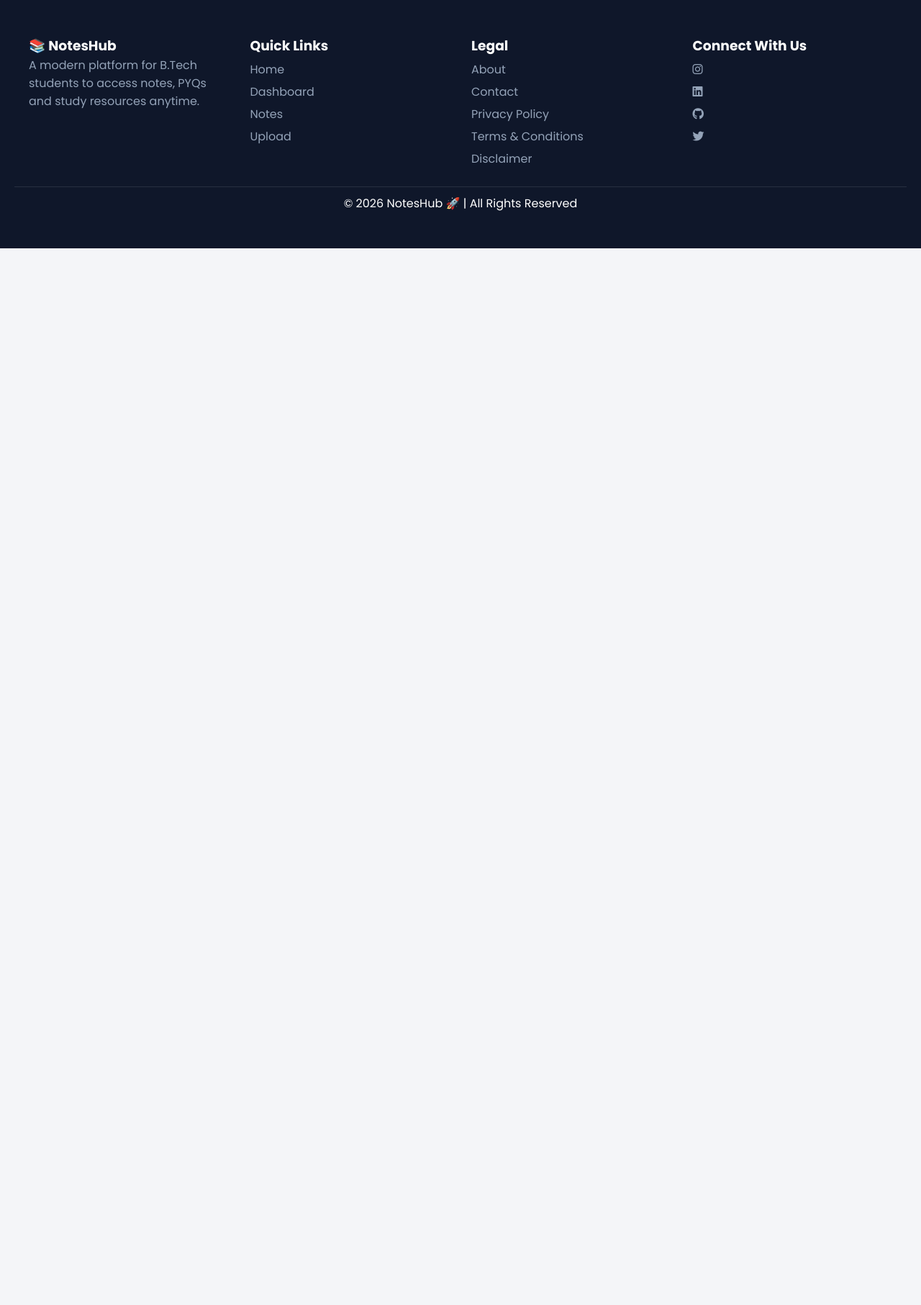
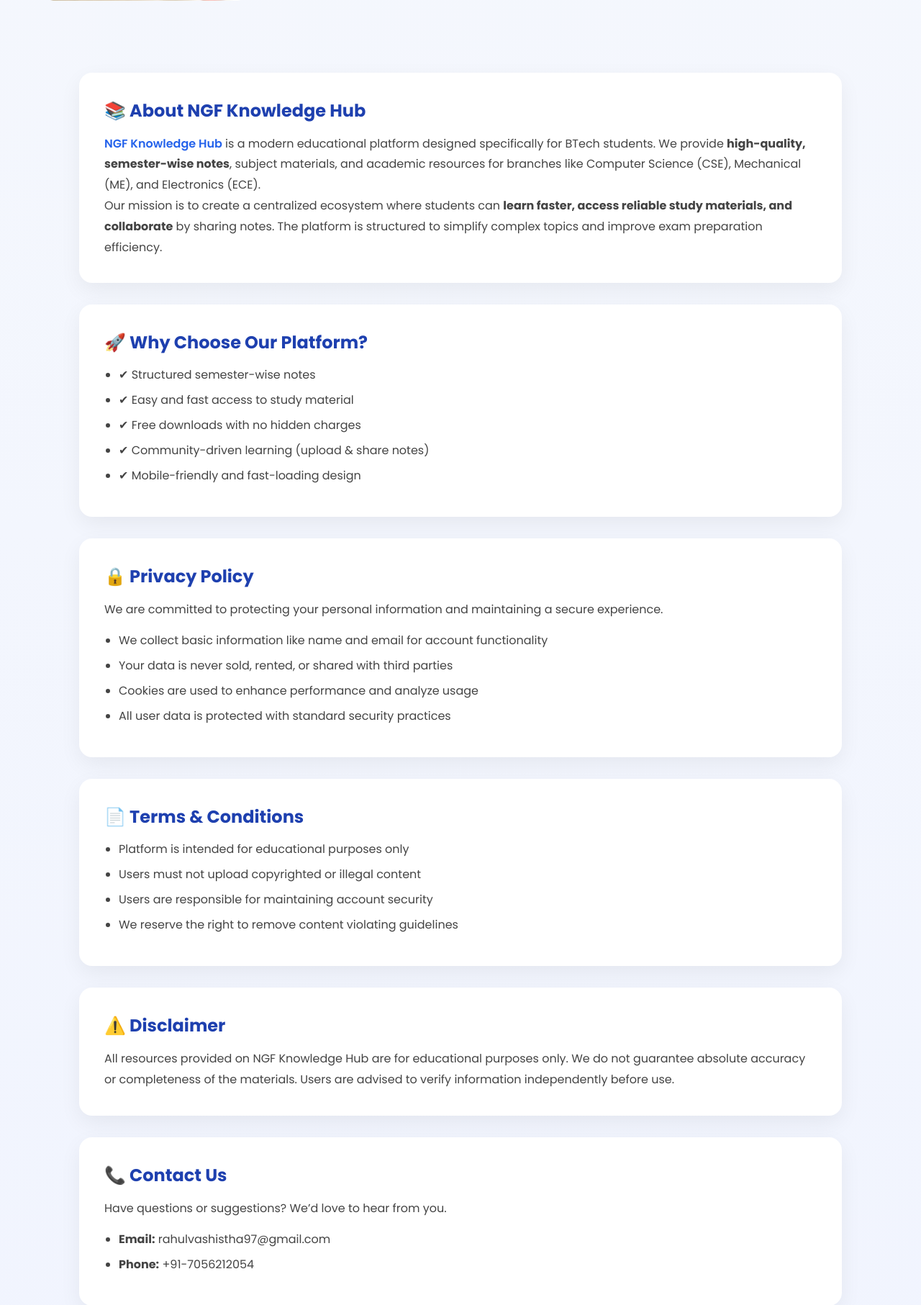
Before and after one commit to irahulvashisth01/ngf-knowledge-hub, a Flask app: page / in a window 1280 px wide. Shown: the part 2118-3931 px from the top of the page at 72% size. Before the commit the page ends 2463 px from the top, so only its background shows below. Run offline with Flask 3, Linux system fonts and the light colour scheme.

Commit message:
Updated project name and fixes

```diff
--- a/templates/index.html
+++ b/templates/index.html
@@ -3,8 +3,10 @@
 <head>
 
 <!-- GOOGLE ADSENSE -->
-<script async src="https://pagead2.googlesyndication.com/pagead/js/adsbygoogle.js?client=ca-pub-8868062641125071"
+<script async src="https://pagead2.googlesyndication.com/pagead/js/adsbygoogle.js?client=ca-pub-9251214893649855"
      crossorigin="anonymous"></script>
+
+<meta name="google-adsense-account" content="ca-pub-9251214893649855">
 
 <meta charset="UTF-8">
 <meta name="viewport" content="width=device-width, initial-scale=1.0">
@@ -384,6 +386,20 @@ body{
   </div>
 </div>
 
+<!-- ALL PAGES -->
+<section class="container">
+<h2>Explore All Pages</h2>
+<div class="grid">
+<a href="/" class="card">🏠 Home</a>
+<a href="/btech" class="card">📚 Notes</a>
+<a href="/upload" class="card">⬆ Upload</a>
+<a href="/about" class="card">ℹ About</a>
+<a href="/contact" class="card">📞 Contact</a>
+<a href="/privacy" class="card">🔒 Privacy</a>
+<a href="/terms" class="card">📄 Terms</a>
+</div>
+</section>
+
 <!-- STATS -->
 <section class="stats">
   <div class="stat-box"><h2>500+</h2><p>Notes</p></div>
@@ -408,6 +424,184 @@ body{
   </div>
 </section>
 
+<style>
+.section{
+  max-width:1100px;
+  margin:60px auto;
+  padding:0 20px;
+}
+
+.card-box{
+  background:#ffffff;
+  border-radius:18px;
+  padding:35px;
+  margin-bottom:30px;
+  box-shadow:0 10px 30px rgba(0,0,0,0.06);
+  transition:0.3s;
+}
+
+.card-box:hover{
+  transform:translateY(-5px);
+}
+
+.card-box h2{
+  color:#1e40af;
+  margin-bottom:15px;
+  font-size:24px;
+}
+
+.card-box p{
+  color:#444;
+  line-height:1.8;
+}
+
+.card-box ul{
+  margin-top:15px;
+  padding-left:20px;
+}
+
+.card-box li{
+  margin-bottom:10px;
+  color:#444;
+}
+
+.highlight{
+  color:#2563eb;
+  font-weight:600;
+}
+</style>
+
+
+<div class="section">
+
+<!-- ABOUT -->
+<div class="card-box">
+<h2>📚 About NGF Knowledge Hub</h2>
+<p>
+<span class="highlight">NGF Knowledge Hub</span> is a modern educational platform designed specifically for BTech students.
+We provide <b>high-quality, semester-wise notes</b>, subject materials, and academic resources for branches like
+Computer Science (CSE), Mechanical (ME), and Electronics (ECE).
+</p>
+
+<p>
+Our mission is to create a centralized ecosystem where students can
+<b>learn faster, access reliable study materials, and collaborate</b> by sharing notes.
+The platform is structured to simplify complex topics and improve exam preparation efficiency.
+</p>
+</div>
+
+
+<!-- WHY US -->
+<div class="card-box">
+<h2>🚀 Why Choose Our Platform?</h2>
+<ul>
+<li>✔ Structured semester-wise notes</li>
+<li>✔ Easy and fast access to study material</li>
+<li>✔ Free downloads with no hidden charges</li>
+<li>✔ Community-driven learning (upload & share notes)</li>
+<li>✔ Mobile-friendly and fast-loading design</li>
+</ul>
+</div>
+
+
+<!-- PRIVACY -->
+<div class="card-box">
+<h2>🔒 Privacy Policy</h2>
+<p>
+We are committed to protecting your personal information and maintaining a secure experience.
+</p>
+
+<ul>
+<li>We collect basic information like name and email for account functionality</li>
+<li>Your data is never sold, rented, or shared with third parties</li>
+<li>Cookies are used to enhance performance and analyze usage</li>
+<li>All user data is protected with standard security practices</li>
+</ul>
+</div>
+
+
+<!-- TERMS -->
+<div class="card-box">
+<h2>📄 Terms & Conditions</h2>
+<ul>
+<li>Platform is intended for educational purposes only</li>
+<li>Users must not upload copyrighted or illegal content</li>
+<li>Users are responsible for maintaining account security</li>
+<li>We reserve the right to remove content violating guidelines</li>
+</ul>
+</div>
+
+
+<!-- DISCLAIMER -->
+<div class="card-box">
+<h2>⚠️ Disclaimer</h2>
+<p>
+All resources provided on NGF Knowledge Hub are for educational purposes only.
+We do not guarantee absolute accuracy or completeness of the materials.
+Users are advised to verify information independently before use.
+</p>
+</div>
+
+
+<!-- CONTACT -->
+<div class="card-box">
+<h2>📞 Contact Us</h2>
+<p>
+Have questions or suggestions? We’d love to hear from you.
+</p>
+
+<ul>
+<li><b>Email:</b> rahulvashistha97@gmail.com</li>
+<li><b>Phone:</b> +91-7056212054</li>
+</ul>
+</div>
+
+
+<!-- FAQ -->
+<div class="card-box">
+<h2>❓ Frequently Asked Questions</h2>
+<ul>
+<li><b>Are notes free?</b> Yes, all notes are completely free to download.</li>
+<li><b>Can I upload notes?</b> Yes, registered users can upload and share notes.</li>
+<li><b>Is login required?</b> Only for uploading content.</li>
+<li><b>Is the website mobile-friendly?</b> Yes, fully responsive design.</li>
+</ul>
+</div>
+
+
+<!-- HOW TO USE -->
+<div class="card-box">
+<h2>📘 How to Use NGF Knowledge Hub</h2>
+<ul>
+<li>Browse notes by subject or semester</li>
+<li>Download PDFs instantly</li>
+<li>Upload your notes and help others</li>
+<li>Stay updated with new content regularly</li>
+</ul>
+</div>
+
+
+<!-- SOCIAL PROOF -->
+<div class="card-box">
+<h2>💬 Student Feedback</h2>
+<p>
+Students across different branches trust NGF Knowledge Hub for reliable and easy-to-understand notes.
+Our platform continues to grow with contributions from learners like you.
+</p>
+</div>
+
+
+<!-- FINAL CTA -->
+<div class="card-box" style="text-align:center;">
+<h2>🚀 Start Learning Today</h2>
+<p>Explore notes and boost your academic performance.</p>
+<a href="/btech" style="background:#2563eb;color:white;padding:12px 20px;border-radius:8px;text-decoration:none;">
+Explore Notes
+</a>
+</div>
+
+</div>
+
 <!-- FEATURES -->
 <section class="features">
   <h2>Why NGF Knowledge Hub?</h2>
@@ -424,6 +618,15 @@ body{
   <h2>Start Learning Today 🚀</h2>
   <a href="/btech" class="btn primary">Get Started</a>
 </section>
+
+<!-- ADS -->
+<div style="text-align:center;margin:30px;">
+<ins class="adsbygoogle"
+style="display:block"
+data-ad-client="ca-pub-9251214893649855"
+data-ad-slot="1234567890"
+data-ad-format="auto"></ins>
+</div>
 
 <!-- FOOTER AD -->
 <div class="ad-container">
```
